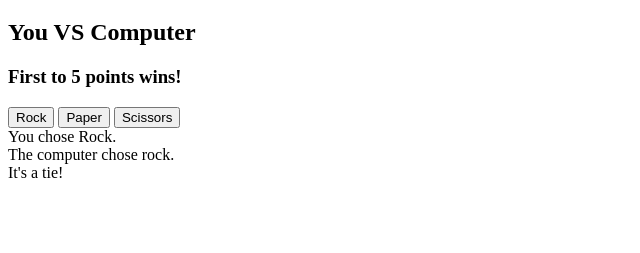
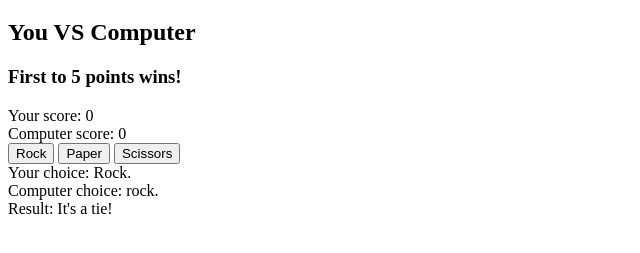
Before and after one commit to Chen-Prototypes/rock-paper-scissors, a plain HTML site: page index.html in a window 1280 px wide. Both pictures are taken after a click on the button "Rock". Shown: the part 61-314 px from the top of the page, without its empty margins (0-640 px from the left). Drawn offline with Linux system fonts and the light colour scheme.

Commit message:
Add scoring system, polished messages

```diff
--- a/index.html
+++ b/index.html
@@ -11,13 +11,13 @@
     <h1>Rock Paper Scissors</h1>
     <h2>You VS Computer</h2>
     <h3>First to 5 points wins!</h3>
+    <div class="player-score">Your score: </div>
+    <div class="computer-score">Computer score: </div>
     <button class="Rock">Rock</button>
     <button class="Paper">Paper</button>
     <button class="Scissors">Scissors</button>
-    <div class="player-score"></div>
-    <div class="computer-score"></div>
-    <div class="player-choice"></div>
-    <div class="computer-choice"></div>
-    <div class="message"></div>
+    <div class="player-choice">Your choice: </div>
+    <div class="computer-choice">Computer choice: </div>
+    <div class="message">Result: </div>
   </body>
 </html>
--- a/script.js
+++ b/script.js
@@ -3,6 +3,9 @@ function getComputerChoice() {
     const randomChoice = Math.floor(Math.random() * 3);
     return choices[randomChoice];
 }
+
+let playerScore = 0;
+let computerScore = 0;
 
 function playRound(playerSelection, computerSelection) {
     let playerChoice = playerSelection.trim().toLowerCase();
@@ -10,20 +13,26 @@ function playRound(playerSelection, computerSelection) {
         return "It's a tie!";
     } else if (playerChoice === "rock") {
         if (computerSelection === "paper") {
+            computerScore++;
             return "You lose! Paper beats rock";
         } else {
+            playerScore++;
             return "You win! Rock beats scissors";
         }
     } else if (playerChoice === "paper") {
         if (computerSelection === "scissors") {
+            computerScore++;
             return "You lose! Scissors beats paper";
         } else {
+            playerScore++;
             return "You win! Paper beats rock";
         }
     } else if (playerChoice === "scissors") {
         if (computerSelection === "rock") {
+            computerScore++;
             return "You lose! Rock beats scissors";
         } else {
+            playerScore++;
             return "You win! Scissors beats paper";
         }
     }
@@ -51,11 +60,21 @@ buttons.forEach((button) => {
         let result = playRound(playerSelection, computerSelection);
 
         let player_choice = document.querySelector(".player-choice");
-        player_choice.textContent = `You chose ${playerSelection}.`;
+        player_choice.textContent = `Your choice: ${playerSelection}.`;
         let computer_choice = document.querySelector(".computer-choice");
-        computer_choice.textContent = `The computer chose ${computerSelection}.`;
+        computer_choice.textContent = `Computer choice: ${computerSelection}.`;
         let resultDiv = document.querySelector(".message");
-        resultDiv.textContent = result;
+        resultDiv.textContent = "Result: " + result;
+
+        let player_score = document.querySelector(".player-score");
+        let computer_score = document.querySelector(".computer-score");
+        player_score.textContent = `Your score: ${playerScore}`;
+        computer_score.textContent = `Computer score: ${computerScore}`;
     });
 }
 );
+
+if (playerScore == 5 || computerScore == 5) {
+
+
+}
```
